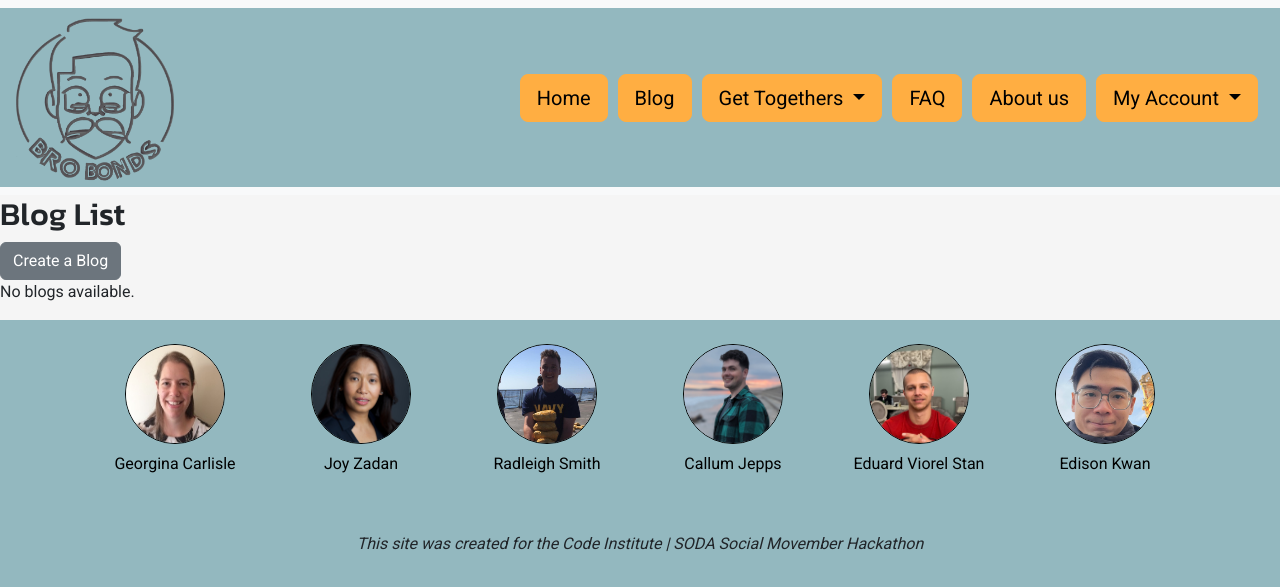
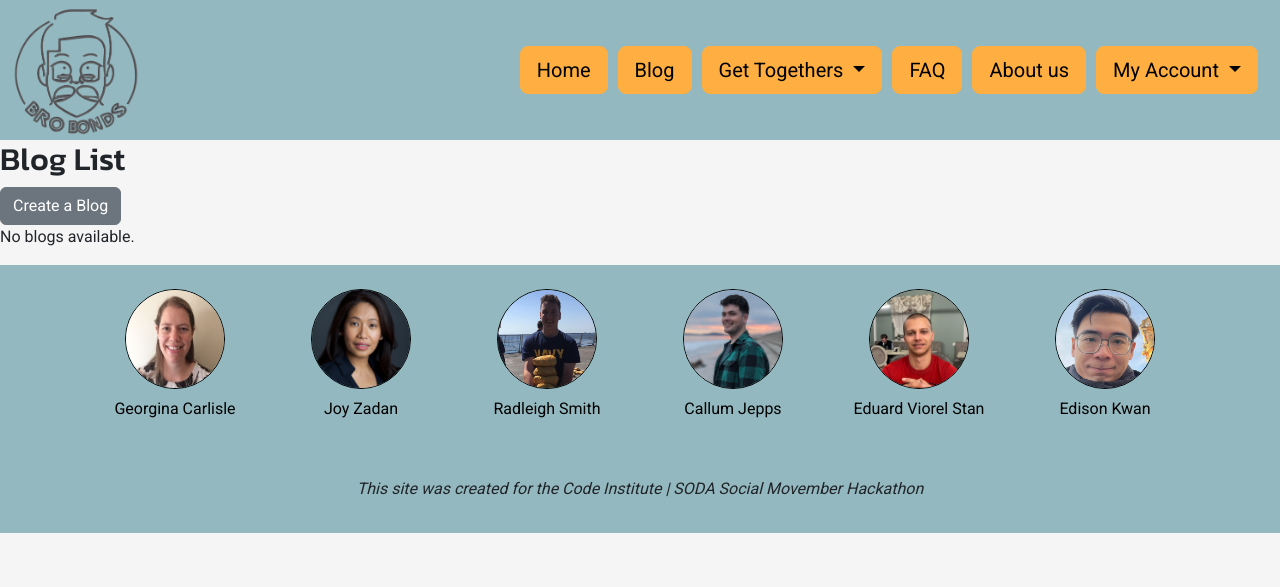
Before and after one commit to EddieStn/movember, a Django app: page /blog/ in a window 1280 px wide. Shown: the top 587 px of the page. Run offline with Django 4.2, Linux system fonts and the light colour scheme; the visitor is signed in with stand-in values (Sample User, id 1); data that the repository does not hold is empty; some libraries are stand-ins or nearby versions.

Commit message:
Adjusted logo size and removed padding from header

```diff
--- a/static/css/base.css
+++ b/static/css/base.css
@@ -54,7 +54,7 @@ h2 {
 
 
 img.logo {
-    width: 13vw;
+    width: 10vw;
 }
 
 /* ----------Home Page---------- */
--- a/templates/includes/header.html
+++ b/templates/includes/header.html
@@ -1,7 +1,7 @@
 {% load static %}
 {% load crispy_forms_tags %}
 
-<nav class="navbar navbar-expand-lg bg-body-tertiary ">
+<nav class="navbar p-0 navbar-expand-lg bg-body-tertiary ">
     <div class="container-fluid header">
         <!-- Logo -->
         <a class="navbar-brand" href="{% url 'home' %}">
```
